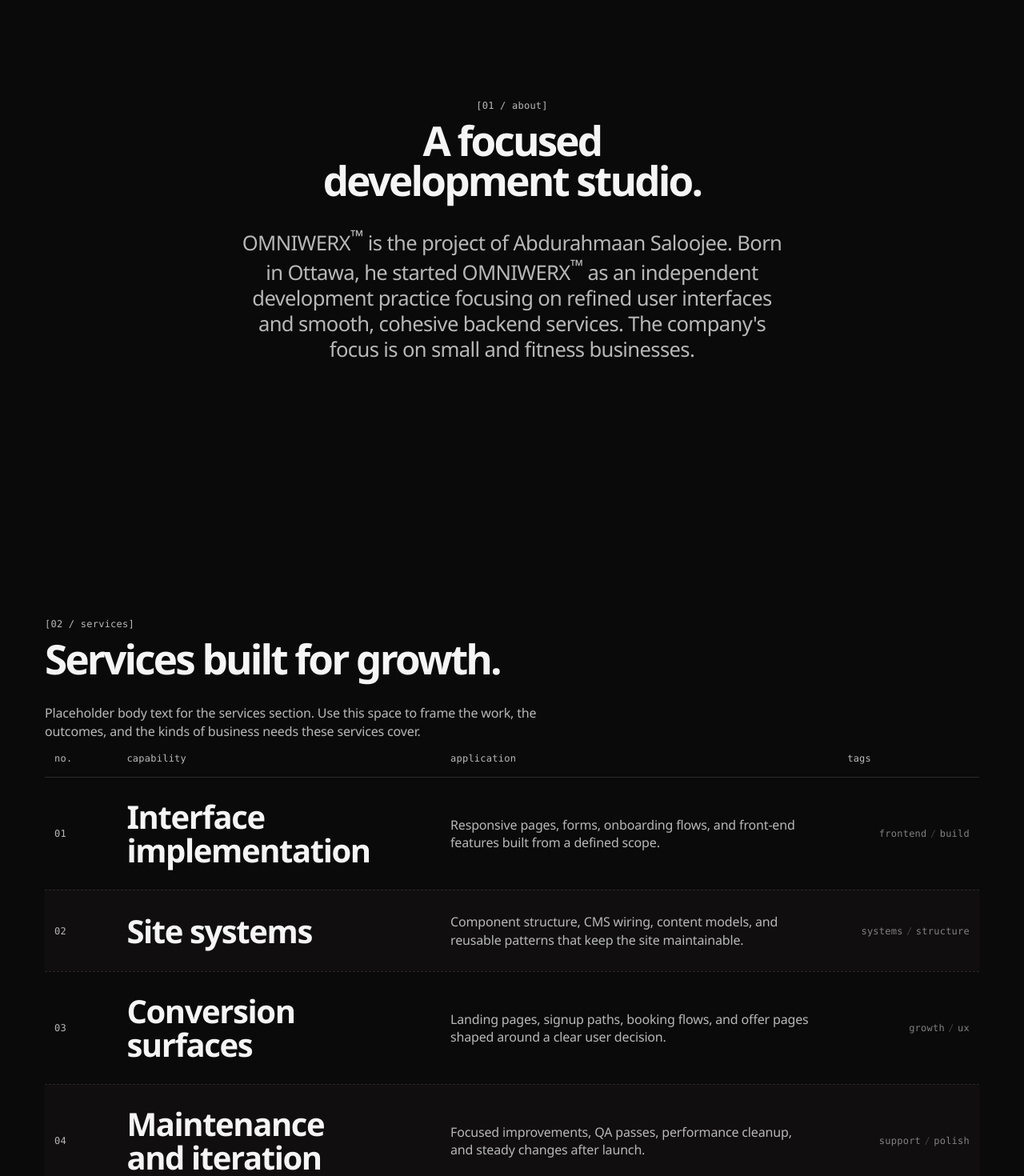
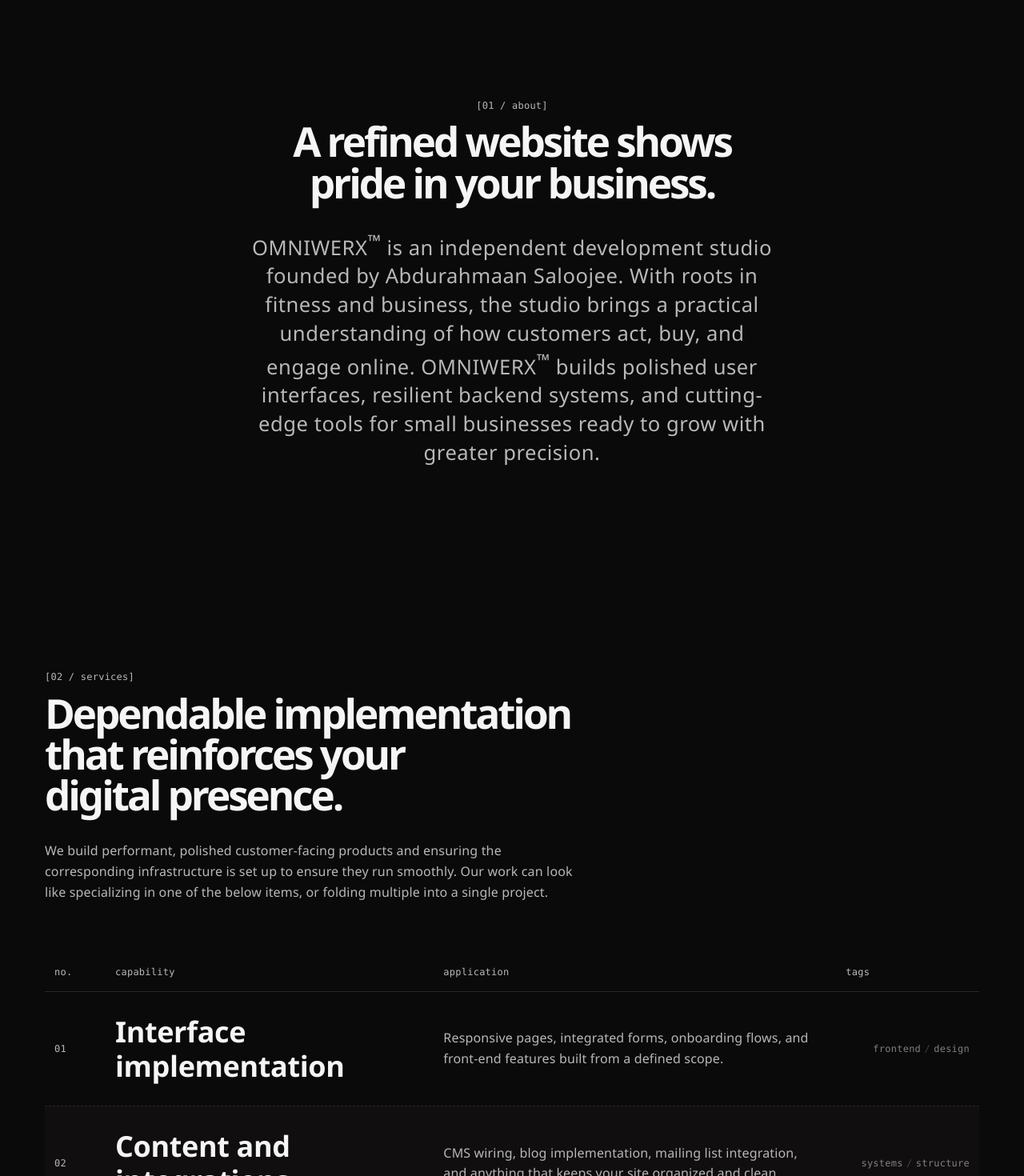
Before and after one commit to asaloojee/omniwerx-io, a SvelteKit app: page / in a window 1280 px wide. Shown: the part 680-2150 px from the top of the page at 80% size. Built offline with nearby package versions, Linux system fonts and the light colour scheme; no server answers.

Commit message:
wip: copy for services and style tweaks

```diff
--- a/src/app.css
+++ b/src/app.css
@@ -14,27 +14,27 @@
   --text-ui: 14px;
   --text-body: 16px;
   --text-lead: clamp(24px, 2vw, 28px);
-  --text-title: clamp(28px, 4vw, 40px);
+  --text-title: clamp(36px, 2vw, 40px);
   --text-heading: clamp(48px, 4vw, 52px);
 
   /* Type rhythm */
   --leading-meta: 1.2;
   --leading-ui: 1.2;
-  --leading-body: 1.4;
-  --leading-lead: 1.25;
-  --leading-title: 1.05;
-  --leading-heading: 0.96;
+  --leading-body: 1.6;
+  --leading-lead: 1.4;
+  --leading-title: 1.2;
+  --leading-heading: 1;
 
   /* Tracking */
   --tracking-meta: 0.02em;
-  --tracking-ui: -0.015em;
-  --tracking-body: -0.01em;
-  --tracking-lead: -0.025em;
-  --tracking-title: -0.035em;
-  --tracking-heading: -0.055em;
+  --tracking-ui: -0.02em;
+  --tracking-body: 0.01em;
+  --tracking-lead: 0.02em;
+  --tracking-title: -0.01em;
+  --tracking-heading: -0.06em;
   --tracking-display: -0.06em;
   --tracking-number: -0.08em;
-  --tracking-brand: -0.09em;
+  --tracking-brand: -0.1em;
 
   /* Spacing */
   --space-8: 8px;
@@ -65,11 +65,11 @@
   --control-height-xl: 64px;
 
   /* Section rhythm */
-  --section-padding-y: 160px;
-  --section-padding-y-tight: 128px;
+  --section-padding-y: 128px;
+  --section-padding-y-tight: 108px;
   --section-label-gap: var(--space-12);
   --section-heading-gap: var(--space-32);
-  --section-content-gap: clamp(--space-64);
+  --section-content-gap: var(--space-64);
 
   /* Motion */
   --bezier: cubic-bezier(0.1, 0.93, 0, 1);
@@ -365,7 +365,7 @@
 .hero__h1 {
   grid-row: 2;
   font-size: clamp(72px, 8vw, 80px);
-  line-height: 0.92;
+  line-height: var(--leading-heading);
   letter-spacing: var(--tracking-display);
   text-wrap: balance;
   padding-bottom: var(--space-64);
@@ -393,8 +393,8 @@
 }
 
 .about {
+  text-align: center;
   padding-block-start: 0;
-  text-align: center;
 }
 
 .about__label {
@@ -414,6 +414,7 @@
   font-size: var(--text-lead);
   line-height: var(--leading-lead);
   letter-spacing: var(--tracking-lead);
+  text-wrap-style: pretty;
 }
 
 .services .wrapper {
@@ -454,10 +455,8 @@
 .services__header,
 .services__row {
   display: grid;
-  grid-template-columns:
-    64px minmax(180px, 0.8fr) minmax(280px, 1fr)
-    minmax(152px, 0.36fr);
-  gap: clamp(var(--space-20), 3vw, var(--space-40));
+  grid-template-columns: 48px minmax(274px, 0.8fr) 1fr minmax(128px, 0.36fr);
+  gap: clamp(var(--space-40), 3vw, var(--space-48));
 }
 
 .services__header {
@@ -511,6 +510,7 @@
   line-height: var(--leading-title);
   letter-spacing: var(--tracking-title);
   text-wrap: balance;
+  max-width: 274px;
 }
 
 .services__description {
--- a/src/routes/+page.svelte
+++ b/src/routes/+page.svelte
@@ -45,13 +45,15 @@
   <div class="section__inner section__inner--narrow">
     <div class="about__label">[01 / about]</div>
     <h2 class="about__heading" id="about-heading">
-      A focused development studio.
+      A refined website shows pride in your business.
     </h2>
     <p class="about__copy">
-      OMNIWERX<sup>&trade;</sup> is the project of Abdurahmaan Saloojee. Born in
-      Ottawa, he started OMNIWERX<sup>&trade;</sup> as an independent development
-      practice focusing on refined user interfaces and smooth, cohesive backend services.
-      The company's focus is on small and fitness businesses.
+      OMNIWERX<sup>&trade;</sup> is an independent development studio founded by
+      Abdurahmaan Saloojee. With roots in fitness and business, the studio
+      brings a practical understanding of how customers act, buy, and engage
+      online. OMNIWERX<sup>&trade;</sup> builds polished user interfaces, resilient
+      backend systems, and cutting-edge tools for small businesses ready to grow
+      with greater precision.
     </p>
   </div>
 </section>
@@ -64,12 +66,13 @@
   <div class="wrapper services__inner">
     <div class="services__label">[02 / services]</div>
     <h2 class="services__heading" id="services-heading">
-      Services built for growth.
+      Dependable implementation that reinforces your digital presence.
     </h2>
     <p class="services__copy">
-      Placeholder body text for the services section. Use this space to frame
-      the work, the outcomes, and the kinds of business needs these services
-      cover.
+      We build performant, polished customer-facing products and ensuring the
+      corresponding infrastructure is set up to ensure they run smoothly. Our
+      work can look like specializing in one of the below items, or folding
+      multiple into a single project.
     </p>
     <div class="services__register">
       <div class="services__header" aria-hidden="true">
@@ -83,21 +86,21 @@
         <div class="services__index">01</div>
         <h3 class="services__title">Interface implementation</h3>
         <p class="services__description">
-          Responsive pages, forms, onboarding flows, and front-end features
-          built from a defined scope.
+          Responsive pages, integrated forms, onboarding flows, and front-end
+          features built from a defined scope.
         </p>
         <div class="services__tags">
           <span>frontend</span>
-          <span>build</span>
+          <span>design</span>
         </div>
       </article>
 
       <article class="services__row">
         <div class="services__index">02</div>
-        <h3 class="services__title">Site systems</h3>
+        <h3 class="services__title">Content and integrations</h3>
         <p class="services__description">
-          Component structure, CMS wiring, content models, and reusable patterns
-          that keep the site maintainable.
+          CMS wiring, blog implementation, mailing list integration, and
+          anything that keeps your site organized and clean.
         </p>
         <div class="services__tags">
           <span>systems</span>
@@ -109,8 +112,8 @@
         <div class="services__index">03</div>
         <h3 class="services__title">Conversion surfaces</h3>
         <p class="services__description">
-          Landing pages, signup paths, booking flows, and offer pages shaped
-          around a clear user decision.
+          Event landing pages, signup paths, booking flows, and offer pages
+          shaped around a clear user decision.
         </p>
         <div class="services__tags">
           <span>growth</span>
@@ -122,8 +125,8 @@
         <div class="services__index">04</div>
         <h3 class="services__title">Maintenance and iteration</h3>
         <p class="services__description">
-          Focused improvements, QA passes, performance cleanup, and steady
-          changes after launch.
+          Focused improvements, QA passes, performance cleanup, feature
+          integration, and steady changes after launch.
         </p>
         <div class="services__tags">
           <span>support</span>
```
